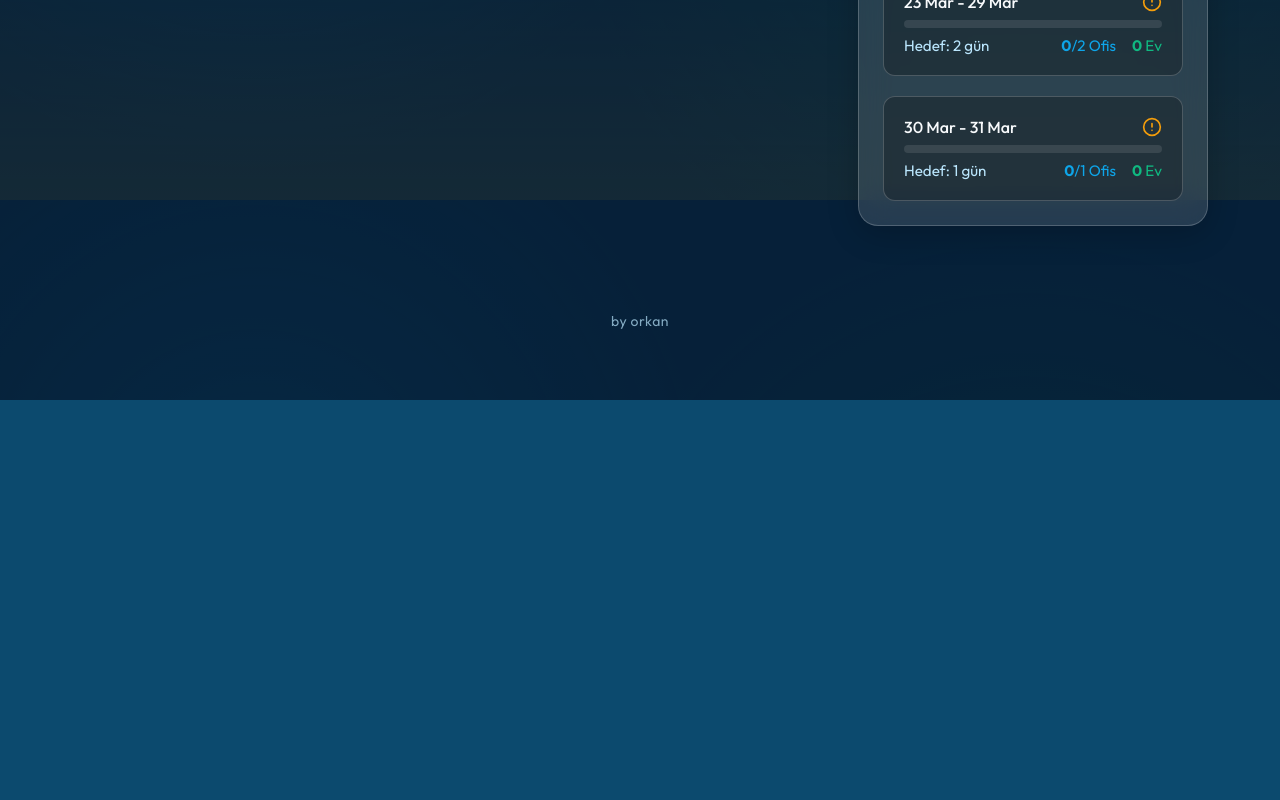
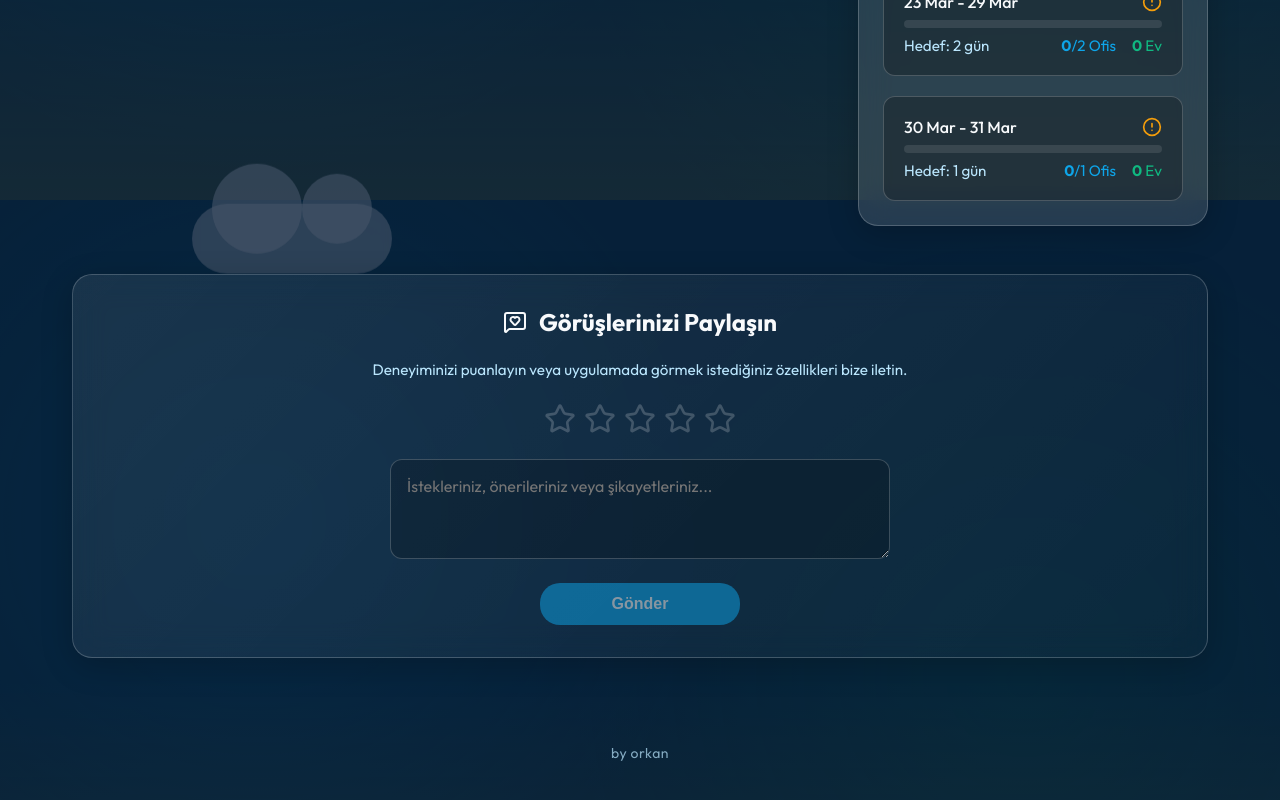
Before and after one commit to orkanhaliloglu/ofisgunu, a React (Vite) app: page / in a window 1280 px wide. Shown: the part 1400-2200 px from the top of the page. Before the commit the page ends 1800 px from the top, so only its background shows below. Built offline with nearby package versions, Linux system fonts and the light colour scheme.

Commit message:
feat: add feedback and star rating component

```diff
--- a/src/App.jsx
+++ b/src/App.jsx
@@ -6,6 +6,7 @@ import { useAttendanceData } from './hooks/useAttendanceData';
 import Calendar from './components/Calendar';
 import WeeklyTracker from './components/WeeklyTracker';
 import MonthlySummary from './components/MonthlySummary';
+import FeedbackForm from './components/FeedbackForm';
 
 function App() {
   const [currentDate, setCurrentDate] = useState(new Date());
@@ -128,6 +129,10 @@ function App() {
           />
         </aside>
 
+        <div style={{ gridColumn: '1 / -1', marginTop: '1rem' }}>
+          <FeedbackForm />
+        </div>
+
         <footer className="footer">
           <p>by orkan</p>
         </footer>
--- /dev/null
+++ b/src/components/FeedbackForm.jsx
@@ -0,0 +1,82 @@
+import React, { useState } from 'react';
+import { Star, MessageSquareHeart } from 'lucide-react';
+
+export default function FeedbackForm() {
+  const [rating, setRating] = useState(0);
+  const [hoverRating, setHoverRating] = useState(0);
+  const [comment, setComment] = useState('');
+  const [isSubmitted, setIsSubmitted] = useState(false);
+
+  const handleSubmit = (e) => {
+    e.preventDefault();
+    if (rating === 0 && !comment.trim()) return;
+
+    const newFeedback = {
+      id: Date.now(),
+      date: new Date().toISOString(),
+      rating,
+      comment
+    };
+
+    // Save to localStorage
+    const existingFeedbacks = JSON.parse(localStorage.getItem('ofisgunu_feedbacks') || '[]');
+    localStorage.setItem('ofisgunu_feedbacks', JSON.stringify([...existingFeedbacks, newFeedback]));
+
+    setIsSubmitted(true);
+  };
+
+  if (isSubmitted) {
+    return (
+      <div className="glass-panel feedback-panel animate-pop success-state">
+        <MessageSquareHeart size={40} color="var(--color-home)" style={{ marginBottom: '1rem' }} />
+        <h3>Geri Bildiriminiz Alındı!</h3>
+        <p>Değerli fikirlerinizi bizimle paylaştığınız için teşekkür ederiz.</p>
+        <button className="submit-btn" onClick={() => { setIsSubmitted(false); setRating(0); setComment(''); }}>
+          Yeni Mesaj Gönder
+        </button>
+      </div>
+    );
+  }
+
+  return (
+    <div className="glass-panel feedback-panel animate-pop">
+      <div className="feedback-header">
+        <MessageSquareHeart size={24} color="var(--text-primary)" />
+        <h2>Görüşlerinizi Paylaşın</h2>
+      </div>
+      <p className="feedback-desc">Deneyiminizi puanlayın veya uygulamada görmek istediğiniz özellikleri bize iletin.</p>
+
+      <form onSubmit={handleSubmit} className="feedback-form">
+        <div className="star-rating">
+          {[1, 2, 3, 4, 5].map((star) => (
+            <Star
+              key={star}
+              size={32}
+              className={`star-icon ${(hoverRating || rating) >= star ? 'active' : ''}`}
+              onMouseEnter={() => setHoverRating(star)}
+              onMouseLeave={() => setHoverRating(0)}
+              onClick={() => setRating(star)}
+              fill={(hoverRating || rating) >= star ? "currentColor" : "none"}
+            />
+          ))}
+        </div>
+
+        <textarea
+          placeholder="İstekleriniz, önerileriniz veya şikayetleriniz..."
+          value={comment}
+          onChange={(e) => setComment(e.target.value)}
+          className="feedback-textarea"
+          rows="3"
+        ></textarea>
+
+        <button
+          type="submit"
+          className="submit-btn"
+          disabled={rating === 0 && !comment.trim()}
+        >
+          Gönder
+        </button>
+      </form>
+    </div>
+  );
+}
--- a/src/index.css
+++ b/src/index.css
@@ -756,3 +756,110 @@ body {
   opacity: 0.7;
   letter-spacing: 0.5px;
 }
+
+/* Feedback Form Styles */
+.feedback-panel {
+  padding: 2rem;
+  background: linear-gradient(135deg, rgba(255, 255, 255, 0.08), rgba(255, 255, 255, 0.02));
+  display: flex;
+  flex-direction: column;
+  align-items: center;
+  text-align: center;
+}
+
+.feedback-panel.success-state {
+  justify-content: center;
+  min-height: 250px;
+}
+
+.feedback-header {
+  display: flex;
+  align-items: center;
+  gap: 0.75rem;
+  margin-bottom: 0.5rem;
+}
+
+.feedback-header h2 {
+  font-size: 1.5rem;
+  margin: 0;
+}
+
+.feedback-desc {
+  color: var(--text-secondary);
+  font-size: 0.95rem;
+  margin-bottom: 1.5rem;
+  max-width: 600px;
+}
+
+.feedback-form {
+  display: flex;
+  flex-direction: column;
+  width: 100%;
+  max-width: 500px;
+  gap: 1.5rem;
+  align-items: center;
+}
+
+.star-rating {
+  display: flex;
+  gap: 0.5rem;
+}
+
+.star-icon {
+  color: var(--surface-border);
+  cursor: pointer;
+  transition: all 0.2s ease;
+}
+
+.star-icon:hover {
+  transform: scale(1.1);
+}
+
+.star-icon.active {
+  color: #fbbf24; /* Amber-400 for stars */
+  filter: drop-shadow(0 0 8px rgba(251, 191, 36, 0.4));
+}
+
+.feedback-textarea {
+  width: 100%;
+  background: rgba(0, 0, 0, 0.2);
+  border: 1px solid var(--surface-border);
+  border-radius: 12px;
+  padding: 1rem;
+  color: var(--text-primary);
+  font-family: inherit;
+  font-size: 1rem;
+  resize: vertical;
+  min-height: 100px;
+  transition: border-color 0.3s ease;
+}
+
+.feedback-textarea:focus {
+  outline: none;
+  border-color: var(--color-office);
+}
+
+.submit-btn {
+  background: var(--color-office);
+  color: #fff;
+  border: none;
+  padding: 0.75rem 2rem;
+  border-radius: 20px;
+  font-size: 1rem;
+  font-weight: 600;
+  cursor: pointer;
+  transition: all 0.3s ease;
+  width: 100%;
+  max-width: 200px;
+}
+
+.submit-btn:hover:not(:disabled) {
+  background: #0284c7;
+  transform: translateY(-2px);
+  box-shadow: 0 4px 12px var(--color-office-glow);
+}
+
+.submit-btn:disabled {
+  opacity: 0.5;
+  cursor: not-allowed;
+}
```
